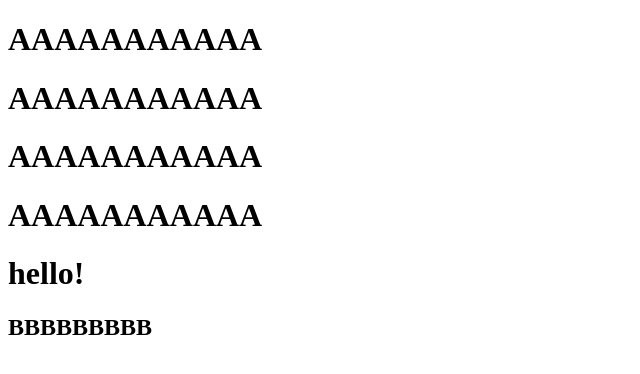
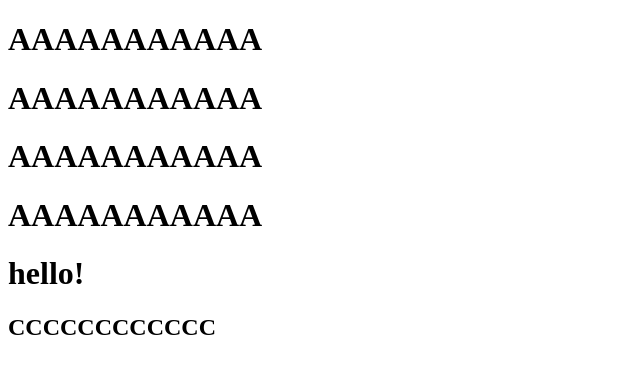
Before and after one commit to CHEN-I-7/20251216, a plain HTML site: page index.html in a window 1280 px wide. Shown: the whole page, without its empty margins (0-640 px from the left). Drawn offline with Linux system fonts and the light colour scheme.

Commit message:
fix:更新文字666

```diff
--- a/index.html
+++ b/index.html
@@ -11,6 +11,6 @@
    <h1>AAAAAAAAAAA</h1>
    <h1>AAAAAAAAAAA</h1>
    <h1>hello!</h1>
-   <h2>BBBBBBBBB</h2>
+   <h2>CCCCCCCCCCCC</h2>
 </body>
 </html>
```
